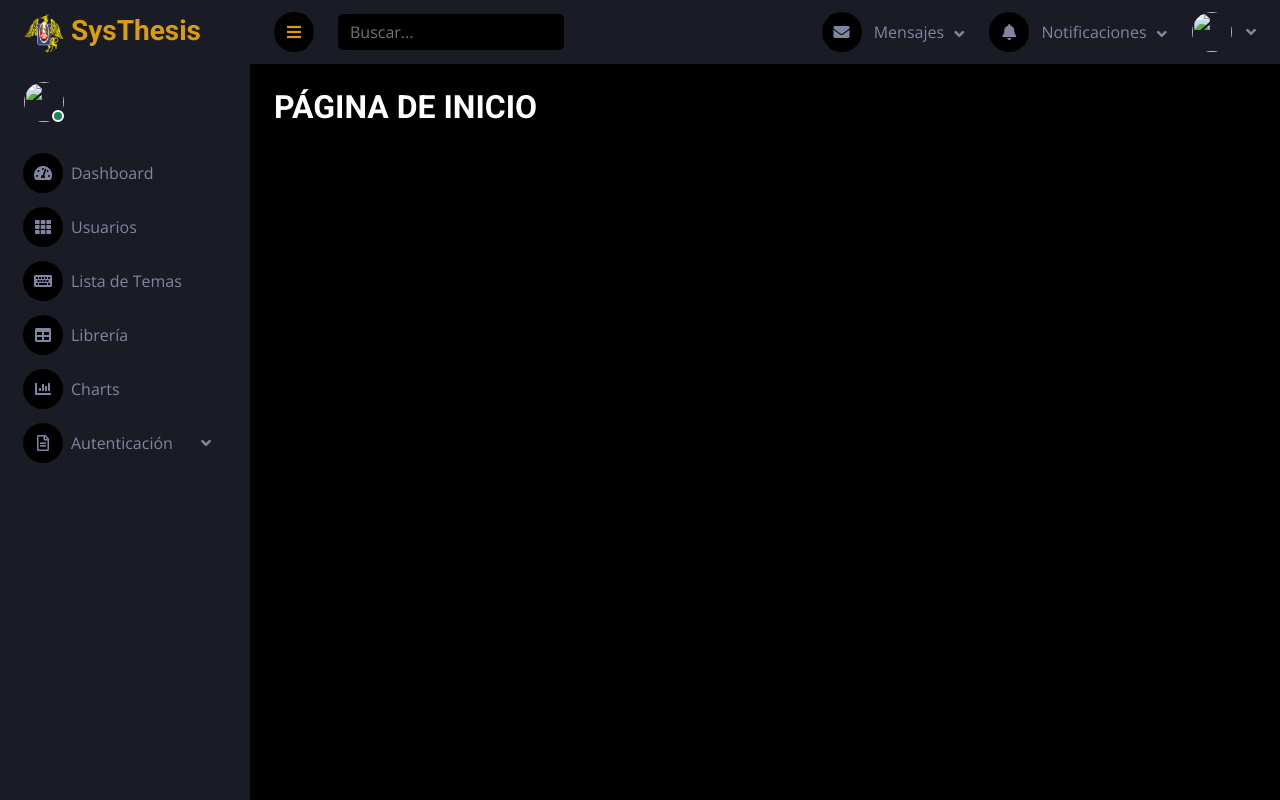
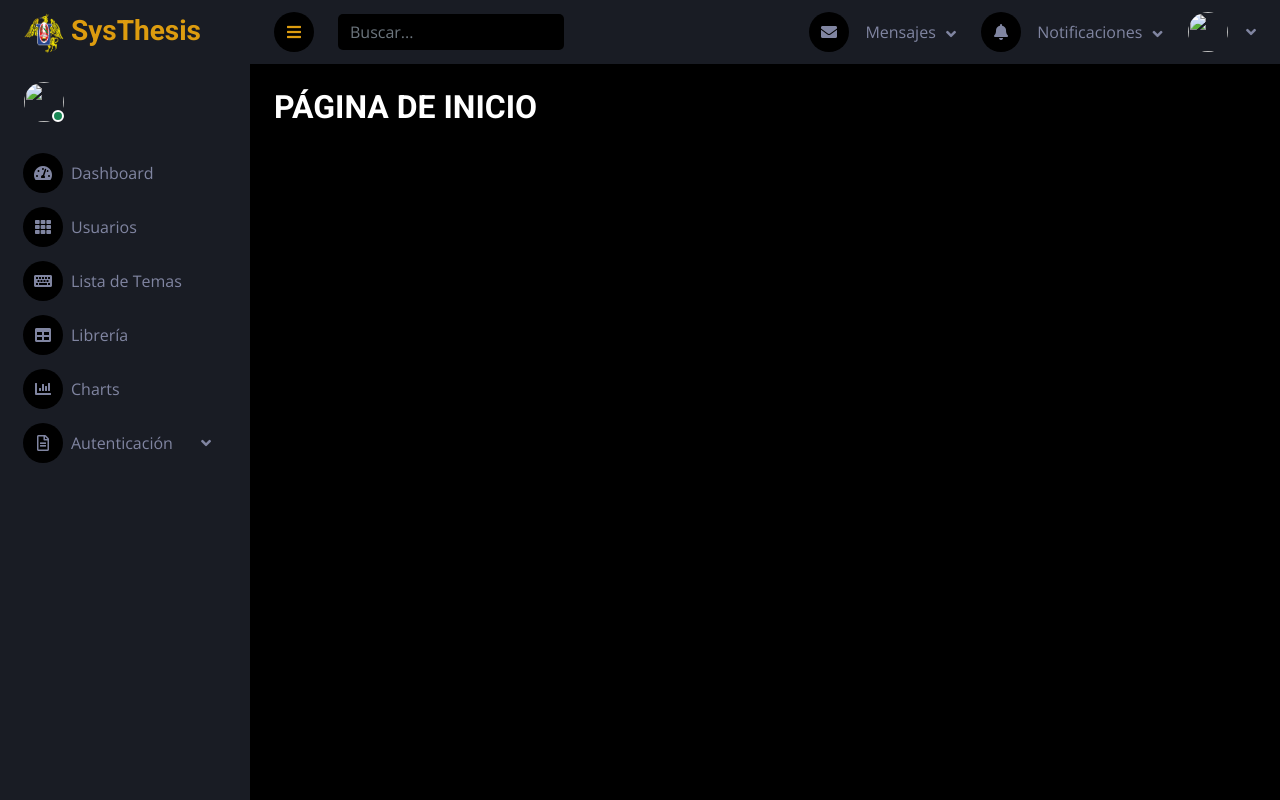
Before and after one commit to dmarino01/Thesis-management-system-flask, a Flask app: template src/templates/home.html in a window 1280 px wide. Run offline with Flask 3, Linux system fonts and the light colour scheme; the template is opened without the code that fills it, so the values that code supplies are empty; some libraries are stand-ins or nearby versions.

Commit message:
Space before photo icon

```diff
--- a/src/templates/layout.html
+++ b/src/templates/layout.html
@@ -39,6 +39,9 @@
         .dropdown-menu .dropdown-item i {
             flex: 0 0 auto;
             margin-left: 10px;
+        }
+        .d-none.d-lg-inline-flex::before {
+        content: '\00a0'; /* Unicode for a non-breaking space character */
         }
     </style>
 </head>
```
